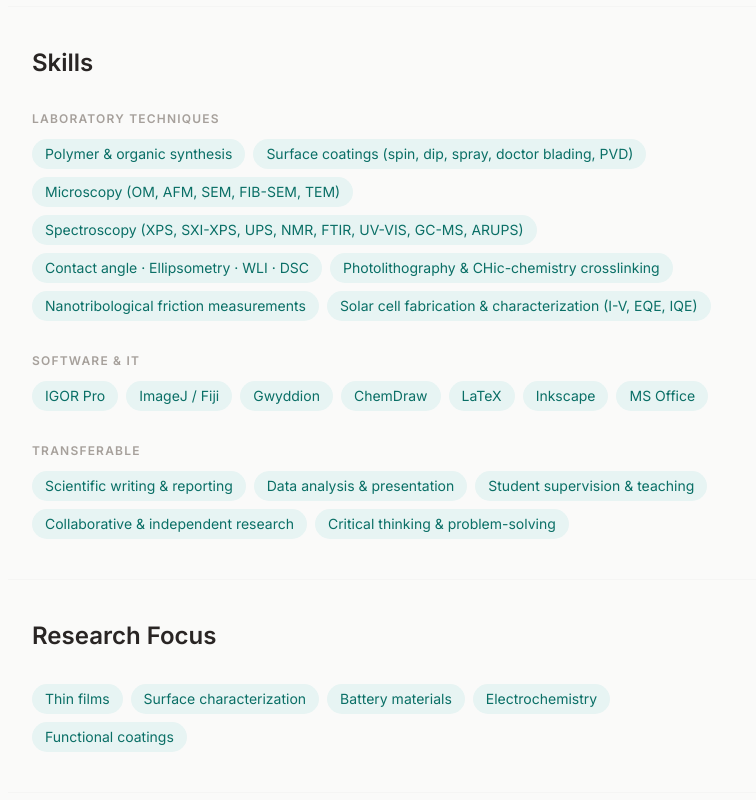
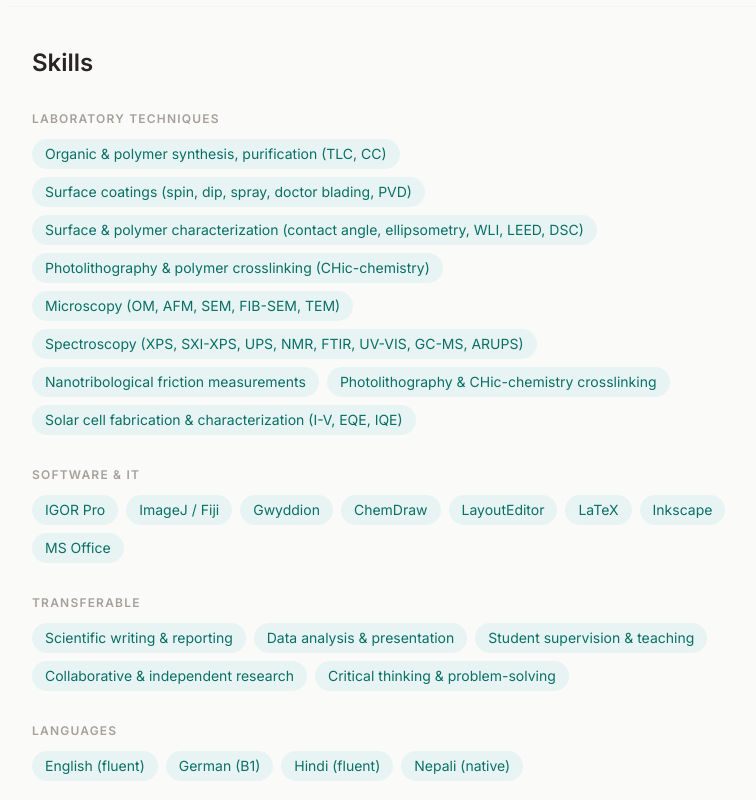
Before and after one commit to sanamrajak/sanamrajak.github.io, a Next.js app: page / in a window 1280 px wide. Shown: the part 640-1440 px from the top of the page, without its empty margins (248-1004 px from the left). Built offline with nearby package versions, Linux system fonts and the light colour scheme.

Commit message:
Update skills

```diff
--- a/data/skills.ts
+++ b/data/skills.ts
@@ -7,13 +7,14 @@ export const skills: SkillGroup[] = [
   {
     group: "Laboratory Techniques",
     items: [
-      "Polymer & organic synthesis",
+      "Organic & polymer synthesis, purification (TLC, CC)",
       "Surface coatings (spin, dip, spray, doctor blading, PVD)",
+      "Surface & polymer characterization (contact angle, ellipsometry, WLI, LEED, DSC)",
+      "Photolithography & polymer crosslinking (CHic-chemistry)",
       "Microscopy (OM, AFM, SEM, FIB-SEM, TEM)",
       "Spectroscopy (XPS, SXI-XPS, UPS, NMR, FTIR, UV-VIS, GC-MS, ARUPS)",
-      "Contact angle · Ellipsometry · WLI · DSC",
+      "Nanotribological friction measurements",
       "Photolithography & CHic-chemistry crosslinking",
-      "Nanotribological friction measurements",
       "Solar cell fabrication & characterization (I-V, EQE, IQE)",
     ],
   },
@@ -24,6 +25,7 @@ export const skills: SkillGroup[] = [
       "ImageJ / Fiji",
       "Gwyddion",
       "ChemDraw",
+      "LayoutEditor",
       "LaTeX",
       "Inkscape",
       "MS Office",
@@ -39,4 +41,13 @@ export const skills: SkillGroup[] = [
       "Critical thinking & problem-solving",
     ],
   },
+  {
+    group: "Languages",
+    items: [
+      "English (fluent)",
+      "German (B1)",
+      "Hindi (fluent)",
+      "Nepali (native)",
+    ],
+  },
 ];
```
